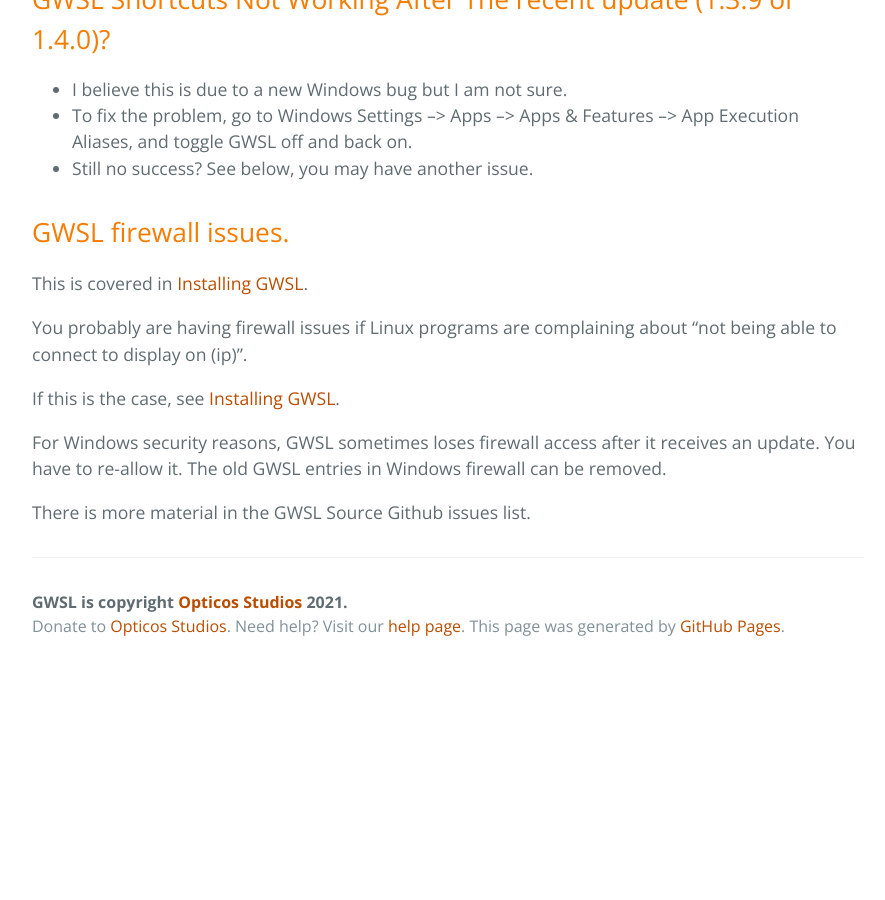
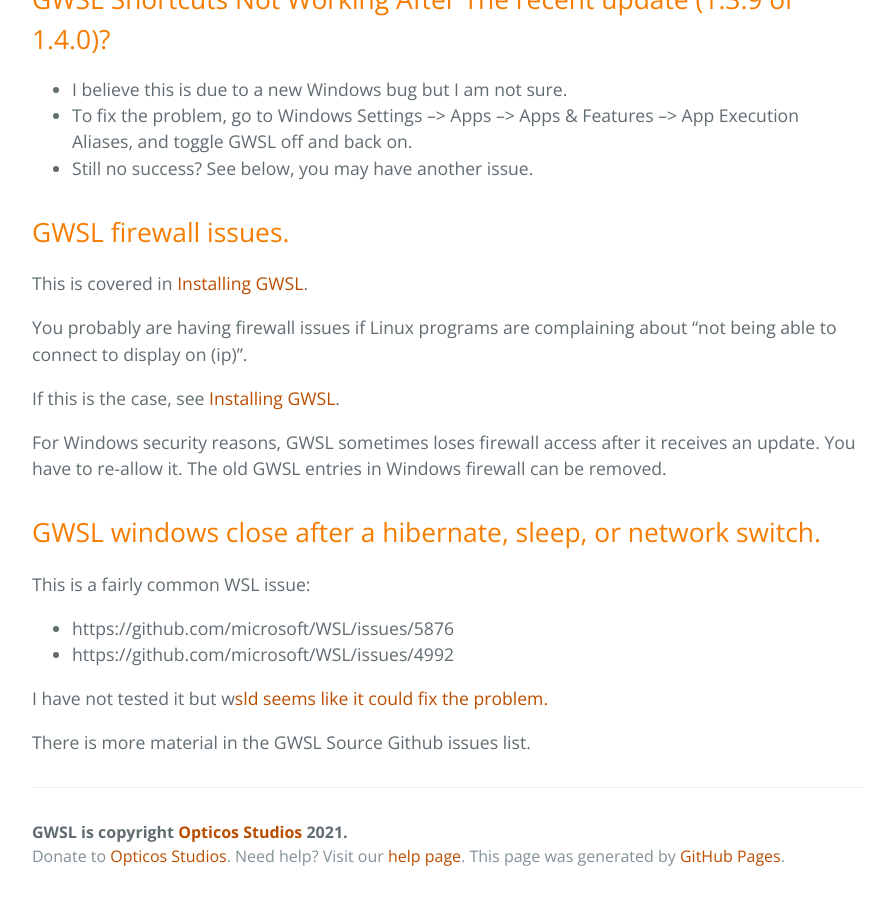
Before and after one commit to Opticos/gwsl, a Jekyll site: the page built from tutorials/manual.md, in a window 1280 px wide and 900 px high, scrolled down 13064 px. Shown: the whole window, without its empty margins (192-1077 px from the left). Built offline with Jekyll 4.4.1, drawn with Linux system fonts in a browser that asks for light colours; the repository's description, which GitHub fills in, is left out; before the commit the page ends 13734 px from its top, so only the background shows below that.

Commit message:
Update manual.md

```diff
--- a/tutorials/manual.md
+++ b/tutorials/manual.md
@@ -342,5 +342,12 @@ If this is the case, see [Installing GWSL](#installing-gwsl).
 
 For Windows security reasons, GWSL sometimes loses firewall access after it receives an update. You have to re-allow it. The old GWSL entries in Windows firewall can be removed.
 
+## GWSL windows close after a hibernate, sleep, or network switch.
+This is a fairly common WSL issue:
+*  https://github.com/microsoft/WSL/issues/5876
+*  https://github.com/microsoft/WSL/issues/4992
+
+I have not tested it but w[sld seems like it could fix the problem.](https://github.com/nbdd0121/wsld)
+
 
 There is more material in the GWSL Source Github issues list.
```
